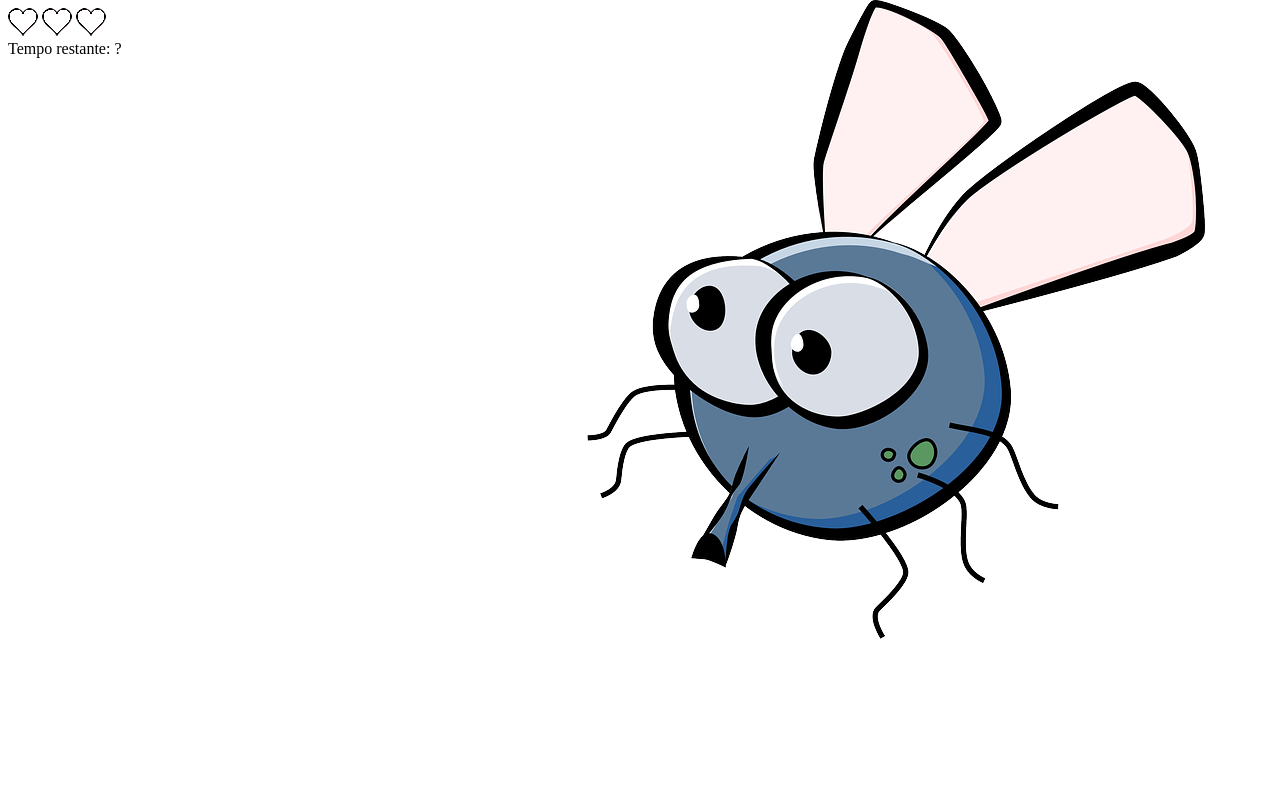
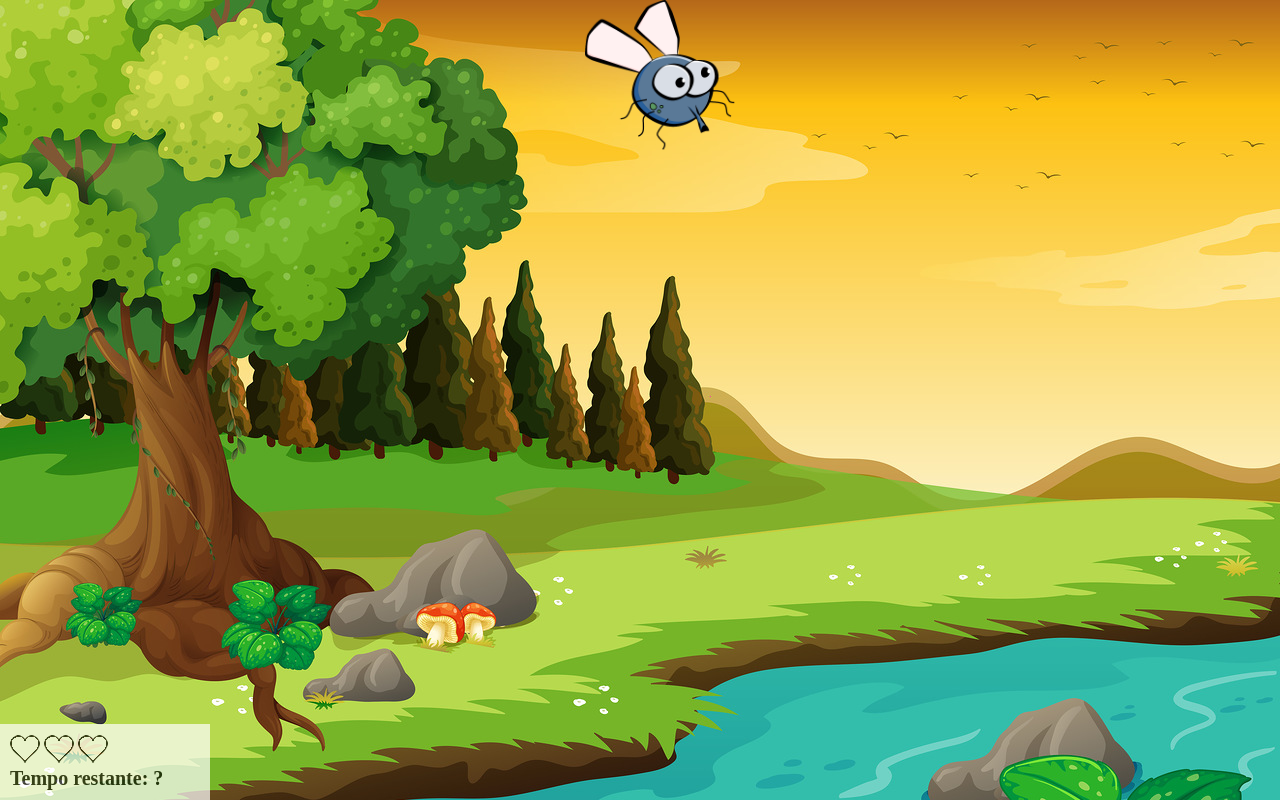
Before and after one commit to WendersonDamazio/Game-Mata-Moaquito, a plain HTML site: page index.html in a window 1280 px wide. Drawn offline with Linux system fonts and the light colour scheme.

Commit message:
Update style.css

```diff
--- a/style/style.css
+++ b/style/style.css
@@ -1,4 +1,41 @@
+body{
+    background-image: url(../imagens/bg.jpg);
+    background-repeat: no-repeat;
+    background-size: 100%;
+}
 .mosquito1 {
-    width: 50px;
-    height: 50px;
+    width: 70px;
+    height: 70px;
 }
+.mosquito2 {
+    width: 150px;
+    height: 150px;
+}
+.mosquito3 {
+    width: 200px;
+    height: 200px;
+}
+.ladoA{
+    transform: scaleX(1);
+}
+.ladoA{
+    transform: scaleX(-1);
+}
+.painel{
+    position: absolute;
+    width: 190px;
+    padding: 10px;
+    left: 0px;
+    bottom: 0px;
+    border-top: solid 1px #fff;
+    background-color: #fff;
+    opacity: 0.7;
+}
+.vidas{
+    float: left;
+}
+.cronometro{
+    float: left;
+    font-size: 20px;
+    font-weight: bold;
+}
```
